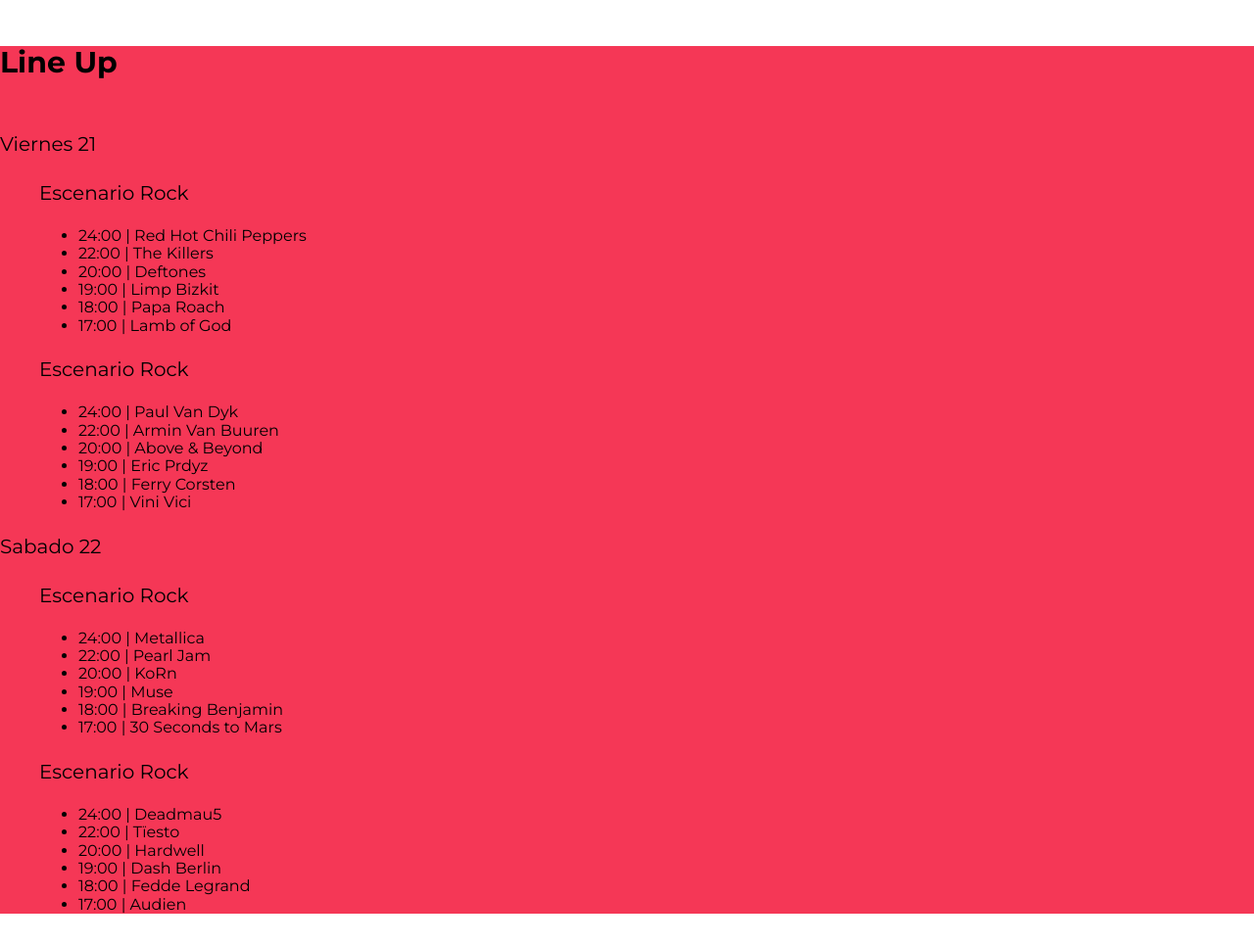
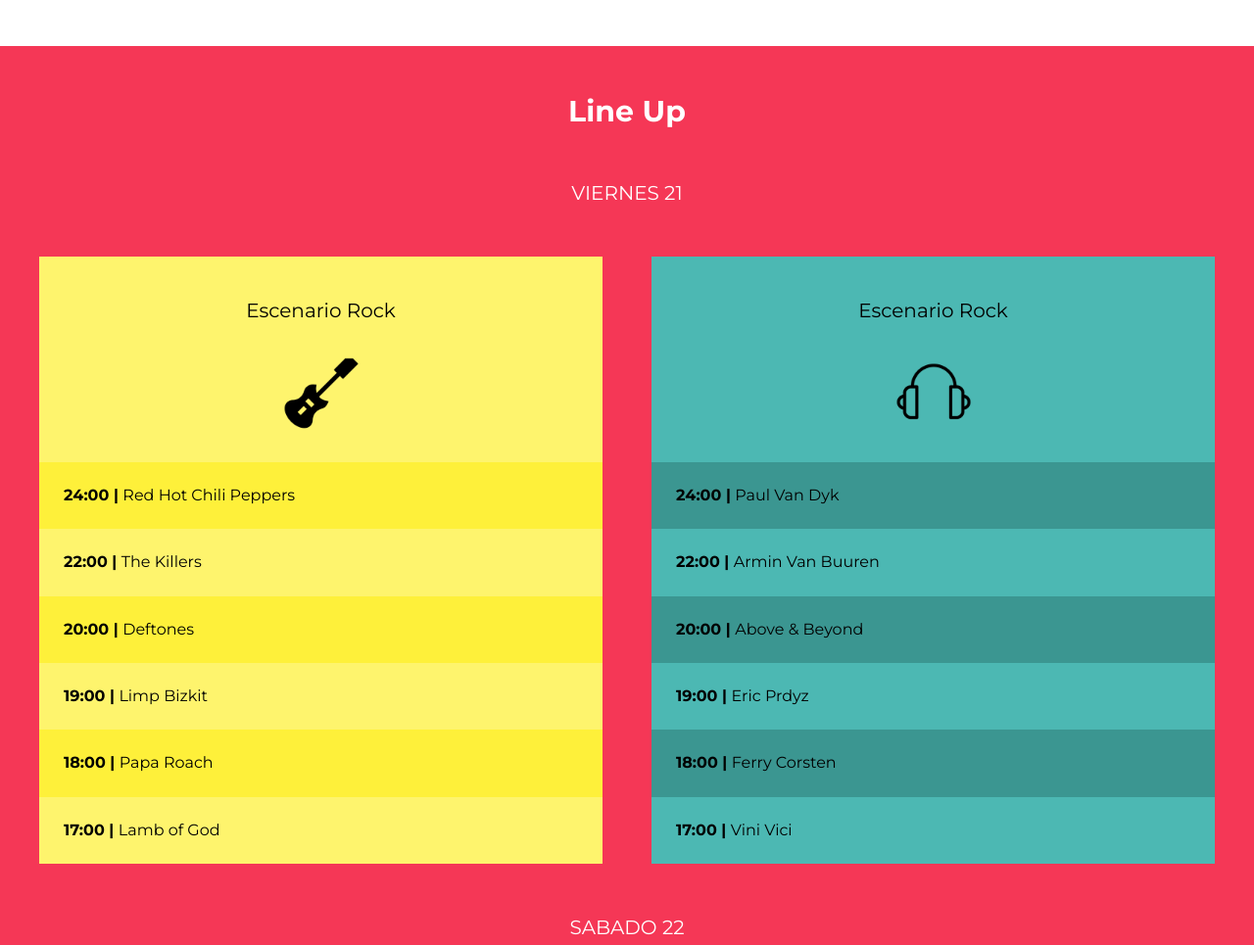
Before and after one commit to HGRLatam/FestivalMusica_inicio, a website: page index.html in a window 1280 px wide. Shown: the part 1162-2127 px from the top of the page at 98% size. Drawn offline with Linux system fonts and the light colour scheme.

Commit message:
ultimos cambios

```diff
--- a/index.html
+++ b/index.html
@@ -60,7 +60,7 @@
 		<section class="lineup">
 			<h3>Line Up</h3>
 			<p class="dia">Viernes 21</p>
-			<div class="escenarios-contendor contenedor">
+			<div class="escenarios-contenedor contenedor">
 				<div class="escenario rock bg-amarillo">
 					<p class="nombre-escenario">Escenario Rock</p>
 					<ul class="calendario">
@@ -73,7 +73,7 @@
 					</ul>
 				</div>
 				<!--.escenario-->
-				<div class="escenario rock bg-amarillo">
+				<div class="escenario edm bg-verde">
 					<p class="nombre-escenario">Escenario Rock</p>
 					<ul class="calendario">
 						<li>24:00 | <span>Paul Van Dyk</span></li>
@@ -88,8 +88,8 @@
 			</div>
 			<!--.escenario-contenedor-->
 			<p class="dia">Sabado 22</p>
-			<div class="escenarios-contendor contenedor">
-				<div class="escenario rock bg-amarillo">
+			<div class="escenarios-contenedor contenedor">
+				<div class="escenario edm bg-verde">
 					<p class="nombre-escenario">Escenario Rock</p>
 					<ul class="calendario">
 						<li>24:00 | <span>Metallica</span></li>
--- a/src/scss/base/_mixins.scss
+++ b/src/scss/base/_mixins.scss
@@ -34,3 +34,9 @@
 	grid-template-columns: repeat($columas, 1fr);
 	gap: $espaciado;
 }
+
+@mixin resetear-lista {
+	margin: 0;
+	padding: 0;
+	list-style: none;
+}
--- a/src/scss/layout/_lineup.scss
+++ b/src/scss/layout/_lineup.scss
@@ -3,4 +3,66 @@
 
 .lineup {
 	background-color: v.$rosa;
+	padding: 5rem 0;
+	h3,
+	p {
+		text-align: center;
+		color: v.$blanco;
+	}
+	.dia {
+		text-transform: uppercase;
+		margin: 5rem 0;
+	}
 }
+.escenarios-contenedor {
+	@include m.tablet {
+		@include m.grid(2, 5rem);
+	}
+	p {
+		color: v.$negro;
+	}
+	.escenario {
+		padding-top: 2rem;
+		p {
+			&::after {
+				content: "";
+				display: block;
+				width: 20rem;
+				height: 10rem;
+				background-size: 15rem;
+				background-repeat: no-repeat;
+				background-position: center center;
+				margin: 2rem auto 0 auto;
+			}
+		}
+	}
+}
+.edm .nombre-escenario:after {
+	background-image: url(../img/icono_edm.png);
+}
+.rock .nombre-escenario:after {
+	background-image: url(../img/icono_rock.png);
+}
+
+.calendario {
+	@include m.resetear-lista;
+	li {
+		padding: 2.5rem;
+		font-weight: 700;
+		span {
+			font-weight: 400;
+		}
+	}
+}
+.bg-amarillo {
+	background-color: v.$amarillo;
+	li:nth-child(odd) {
+		background-color: darken(v.$amarillo, 10%);
+	}
+}
+.bg-verde {
+	background-color: v.$verde;
+	li:nth-child(odd) {
+		background-color: darken(v.$verde, 10%);
+	}
+}
```
Also changed, not shown: build/css/app.css.
